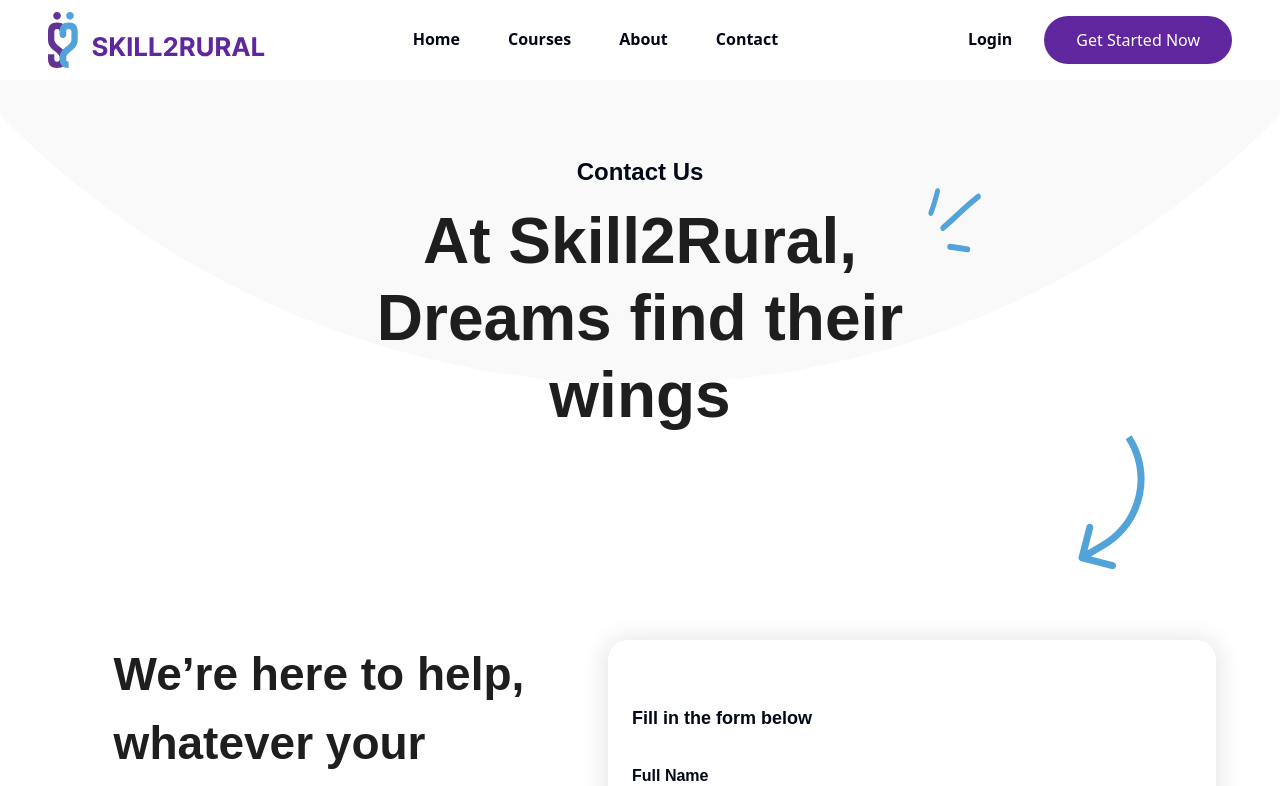
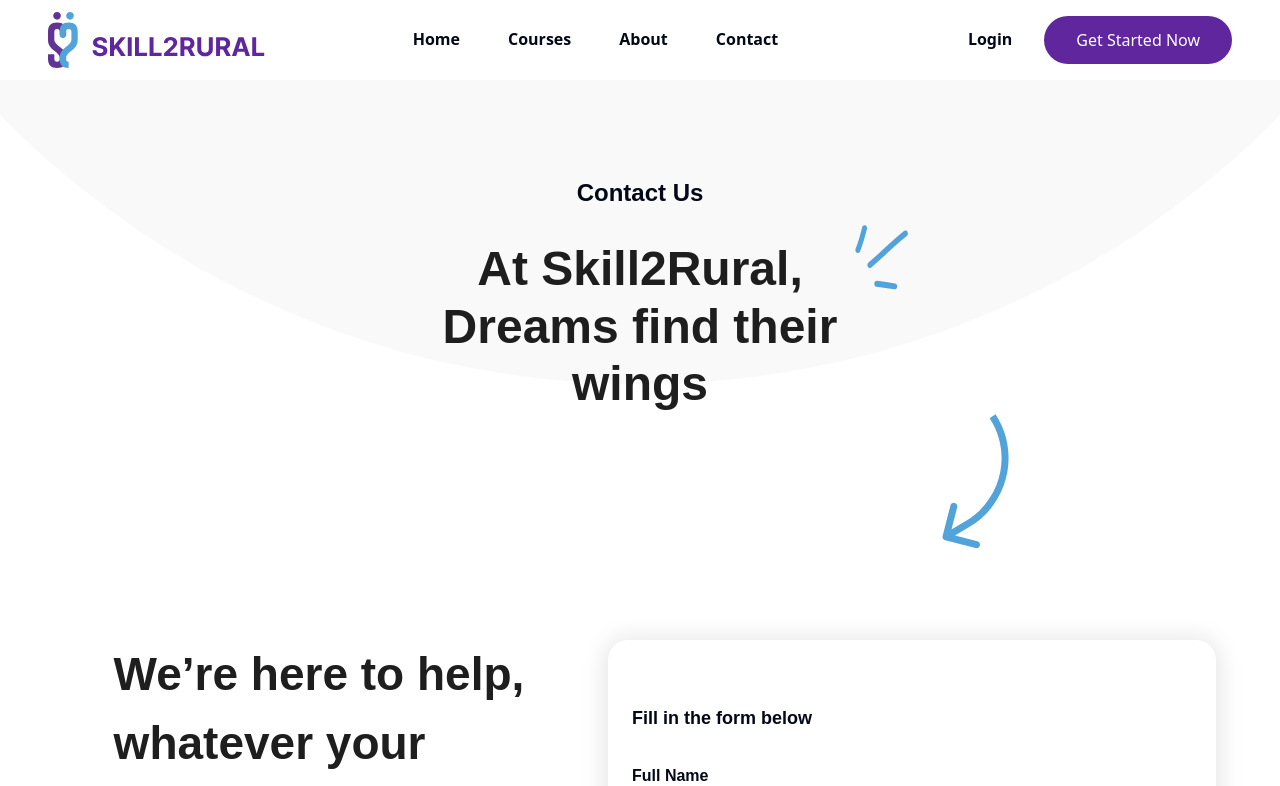
Before and after one commit to Preshy-Jones/skill2rural-web, a Next.js app: page /contact in a window 1280 px wide. Shown: the top 786 px of the page. Built offline with nearby package versions, Linux system fonts and the light colour scheme.

Commit message:
more ui fixes

```diff
--- a/components/about/hero.tsx
+++ b/components/about/hero.tsx
@@ -8,12 +8,12 @@ const Hero = () => {
     <div className="h-[80vh] flex flex-col justify-center font-neue relative overflow-hidden">
       <div className="flex flex-col justify-center items-center absolute top-0 z-20 w-full h-full">
         <div className=" mt-24">
-          <h4 className=" text-2xl leading-primary font-semibold text-center text-black">
+          <h4 className=" text-2xl leading-primary font-semibold text-center mb-4">
             About Us
           </h4>
           <div className="flex justify-center">
             <div className="w-[50%] relative">
-              <p className="text-[4rem] leading-[4.8rem] text-center mt-4 font-semibold text-primaryBlack">
+              <p className="text-[3rem] leading-[3.6rem] w-full text-center mt-4 font-semibold text-primaryBlack">
                 At Skill2Rural, Dreams find their wings
               </p>
               <Image
--- a/components/contact/hero.tsx
+++ b/components/contact/hero.tsx
@@ -10,12 +10,12 @@ const Hero = () => {
     <div className="h-[80vh] flex flex-col justify-center font-neue relative overflow-hidden">
       <div className="flex flex-col justify-center items-center absolute top-0 z-20 w-full h-full">
         <div className=" mt-24">
-          <h4 className=" text-2xl leading-primary font-semibold text-center">
+          <h4 className=" text-2xl leading-primary font-semibold text-center mb-4">
             Contact Us
           </h4>
           <div className="flex justify-center">
             <div className="w-[50%] relative">
-              <p className="text-[4rem] leading-[4.8rem] text-center mt-4 font-semibold text-primaryBlack">
+              <p className="text-[3rem] leading-[3.6rem] w-full text-center mt-4 font-semibold text-primaryBlack">
                 At Skill2Rural, Dreams find their wings
               </p>
               <Image
--- a/components/courses/hero.tsx
+++ b/components/courses/hero.tsx
@@ -2,6 +2,7 @@ import Image from "next/image";
 import React from "react";
 import lightBulbLogo from "@/public/light-bulb.svg";
 import arrowPracticeLogo from "@/public/arrow-target-practice.svg";
+import dotDesignPurple from "@/public/courses-dots.svg";
 
 const Hero = () => {
   return (
@@ -12,10 +13,15 @@ const Hero = () => {
             Courses
           </h4>
           <div className="flex justify-center">
-            <div className="w-[60%]">
-              <p className="text-[3rem] leading-[3.6rem] w-full text-center mt-4 font-semibold text-primaryBlack ">
+            <div className="w-[60%] relative">
+              <p className="text-[3rem] leading-[3.6rem] w-full text-center mt-4 font-semibold text-primaryBlack">
                 At Skill2Rural, Dreams find their wings
               </p>
+              <Image
+                src={dotDesignPurple}
+                alt="dot-1"
+                className="absolute top-0 -right-12"
+              />
             </div>
           </div>
           <div className="flex justify-center mt-24">
```
